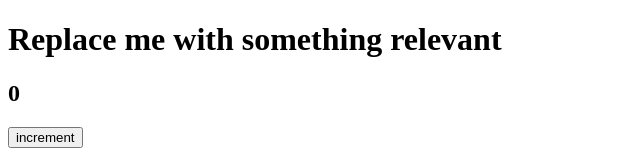
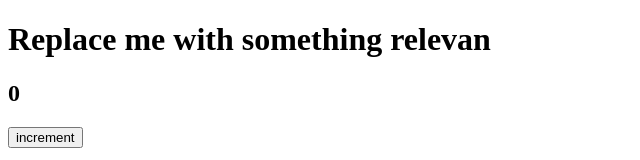
Before and after one commit to nel417/cypress_pipeline, an Angular app: page / in a window 1280 px wide. Shown: the top 160 px of the page, without its empty margins (0-640 px from the left). Built offline with nearby package versions, Linux system fonts and the light colour scheme.

Commit message:
making a faulty test

```diff
--- a/src/app/app.component.html
+++ b/src/app/app.component.html
@@ -1,4 +1,4 @@
-<h1>Replace me with something relevant</h1>
+<h1>Replace me with something relevan</h1>
 <div class="number-display">
   <h2>{{counter}}</h2>
 </div>
```
